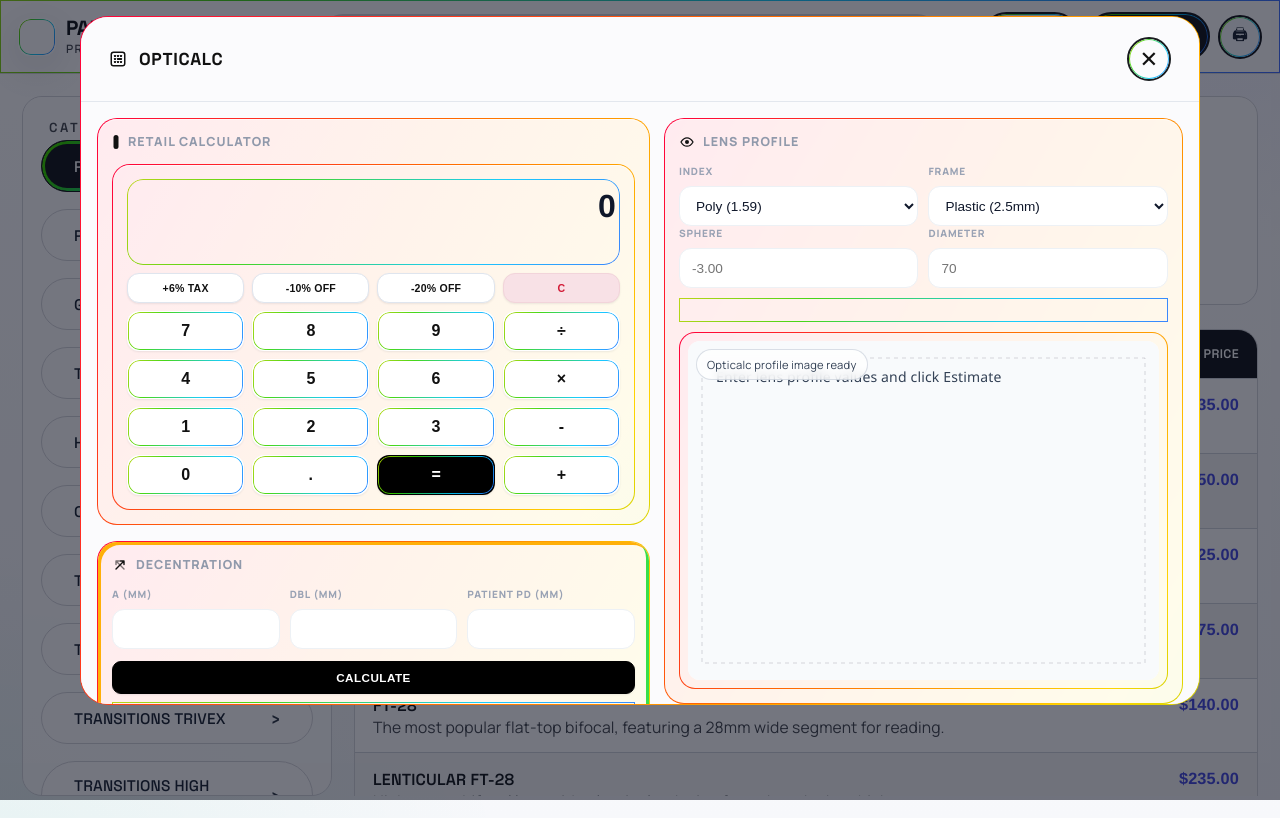
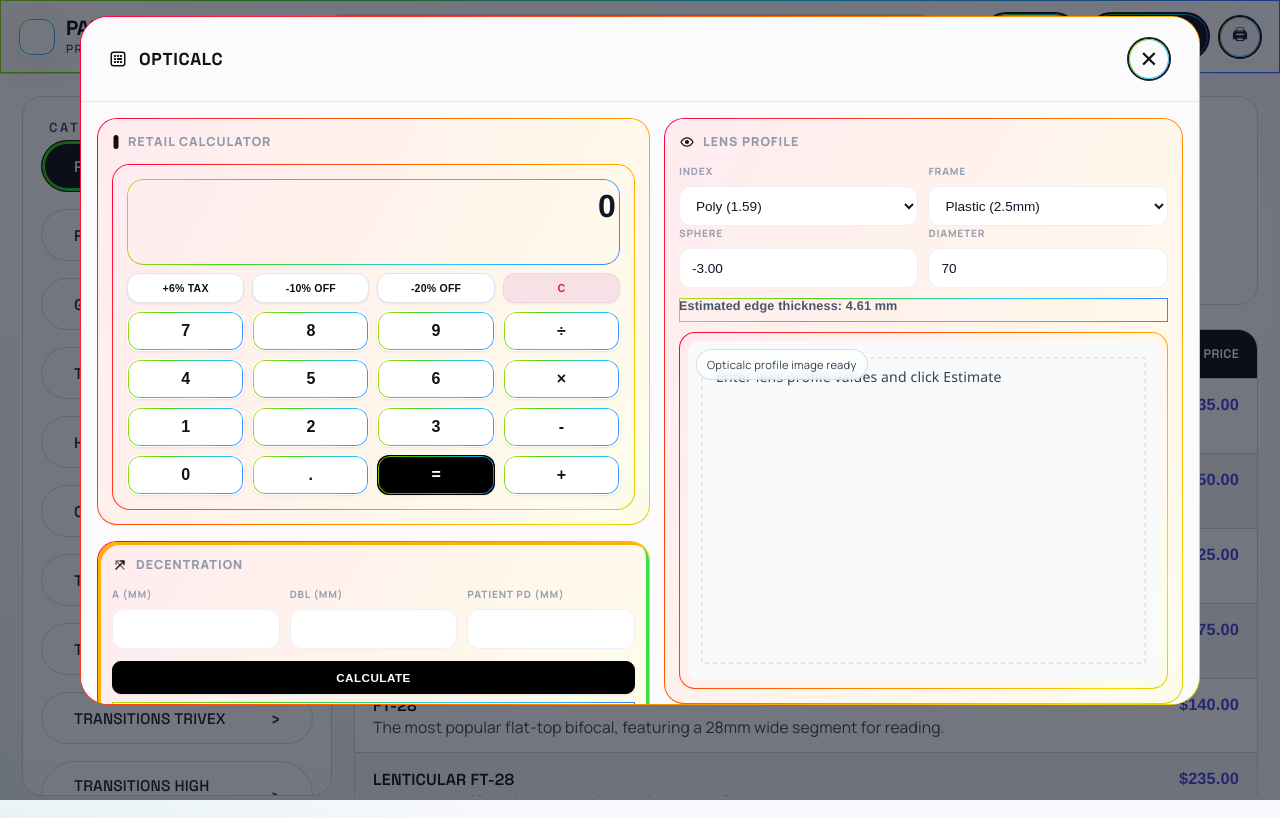
Before and after one commit to jamesbrentlingeriv-spec/pal-optical-interactive-price-list, a website: page index.html in a window 1280 px wide. Both pictures are taken after a click on the button "OptiCalc". Drawn offline with Linux system fonts and the light colour scheme; grey boxes are pictures that could not be loaded.

Commit message:
Auto-estimate lens thickness on load with default values

```diff
--- a/index.html
+++ b/index.html
@@ -2719,8 +2719,8 @@
               </label>
             </div>
             <div class="form-grid two">
-              <label>Sphere<input id="thPower" type="number" step="any" placeholder="-3.00"></label>
-              <label>Diameter<input id="thDiameter" type="number" step="any" placeholder="70"></label>
+              <label>Sphere<input id="thPower" type="number" step="any" value="-3.00"></label>
+              <label>Diameter<input id="thDiameter" type="number" step="any" value="70"></label>
             </div>
             <div class="opti-hidden">
               <input id="thDec" type="number" step="any" value="0">
@@ -3942,6 +3942,8 @@
           });
         });
 
+        estimateThickness(false);
+
         window.__redrawThicknessVisualizer = function () {
           if (thicknessViewer && typeof thicknessViewer.resize === "function") {
             thicknessViewer.resize();
```
